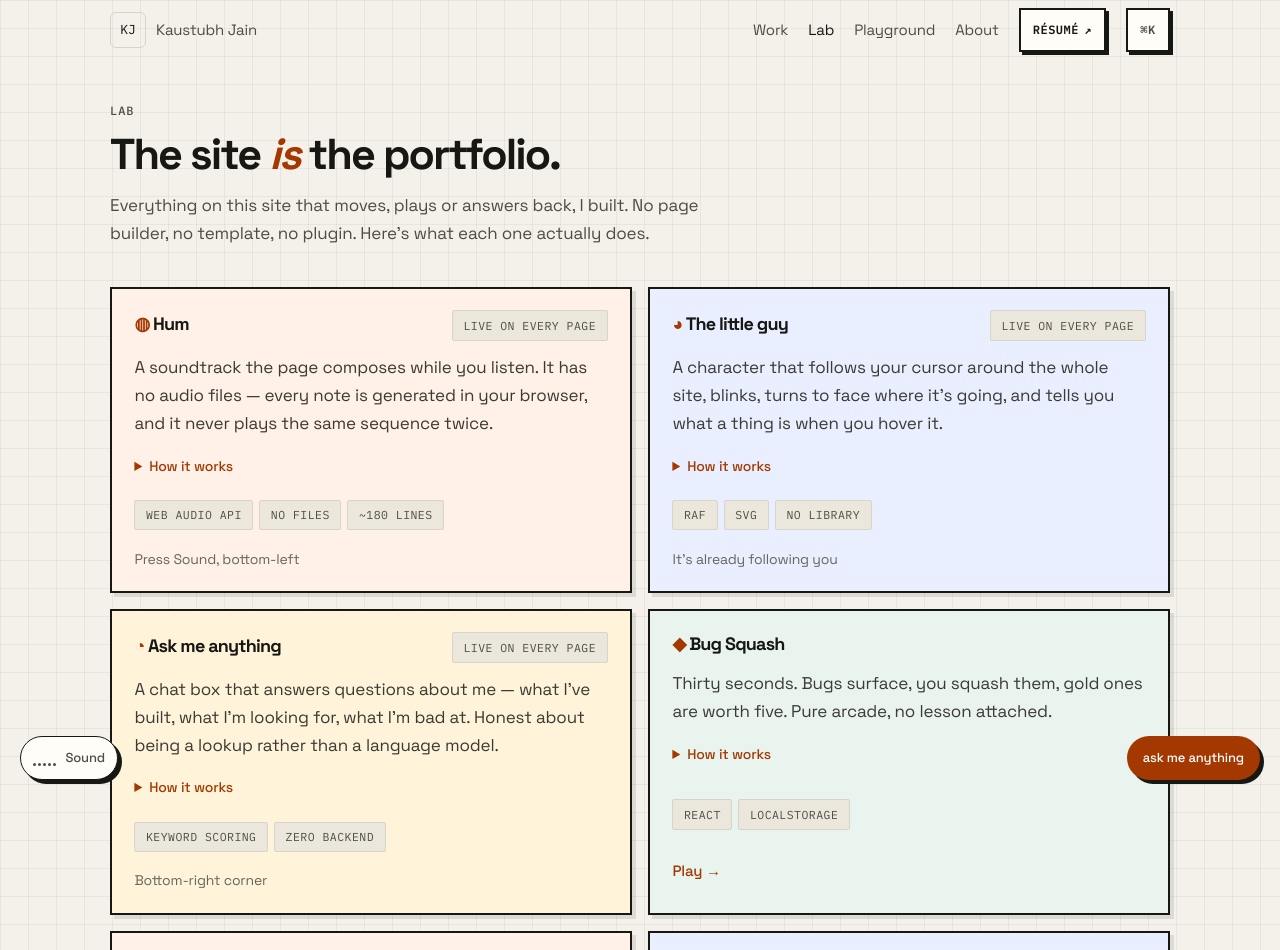
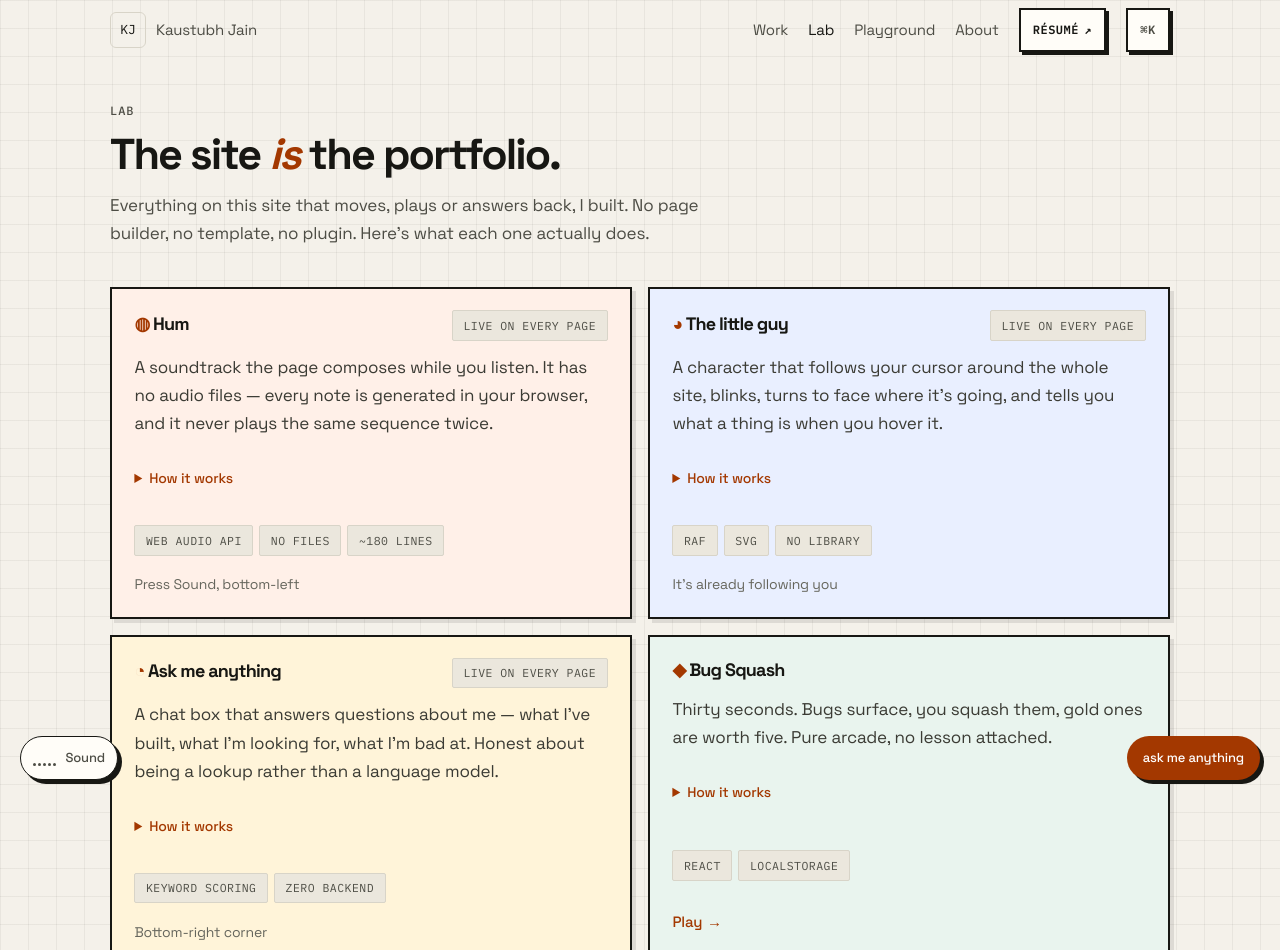
Before and after one commit to kaust1495/portfolio, a Next.js app: page /lab in a window 1280 px wide. Shown: the top 950 px of the page. Built offline with nearby package versions, Linux system fonts and the light colour scheme.

Commit message:
motion: arrow micro-interactions and lab tap targets

```diff
--- a/app/lab/page.tsx
+++ b/app/lab/page.tsx
@@ -45,7 +45,7 @@ export default function LabPage() {
               <details className="mt-3">
                 <summary
                   className="cursor-pointer text-xs font-medium"
-                  style={{ color: "var(--coral-ink)" }}
+                  style={{ color: "var(--coral-ink)", paddingBlock: "0.8rem" }}
                 >
                   How it works
                 </summary>
@@ -64,7 +64,7 @@ export default function LabPage() {
 
               {item.href ? (
                 <Link href={item.href} className="tap link mt-3 text-sm font-medium" style={{ color: "var(--coral-ink)" }}>
-                  {item.cta} →
+                  {item.cta} <span className="arr" aria-hidden="true">→</span>
                 </Link>
               ) : (
                 <p className="mt-3 text-xs" style={{ color: "var(--faint)" }}>
```
